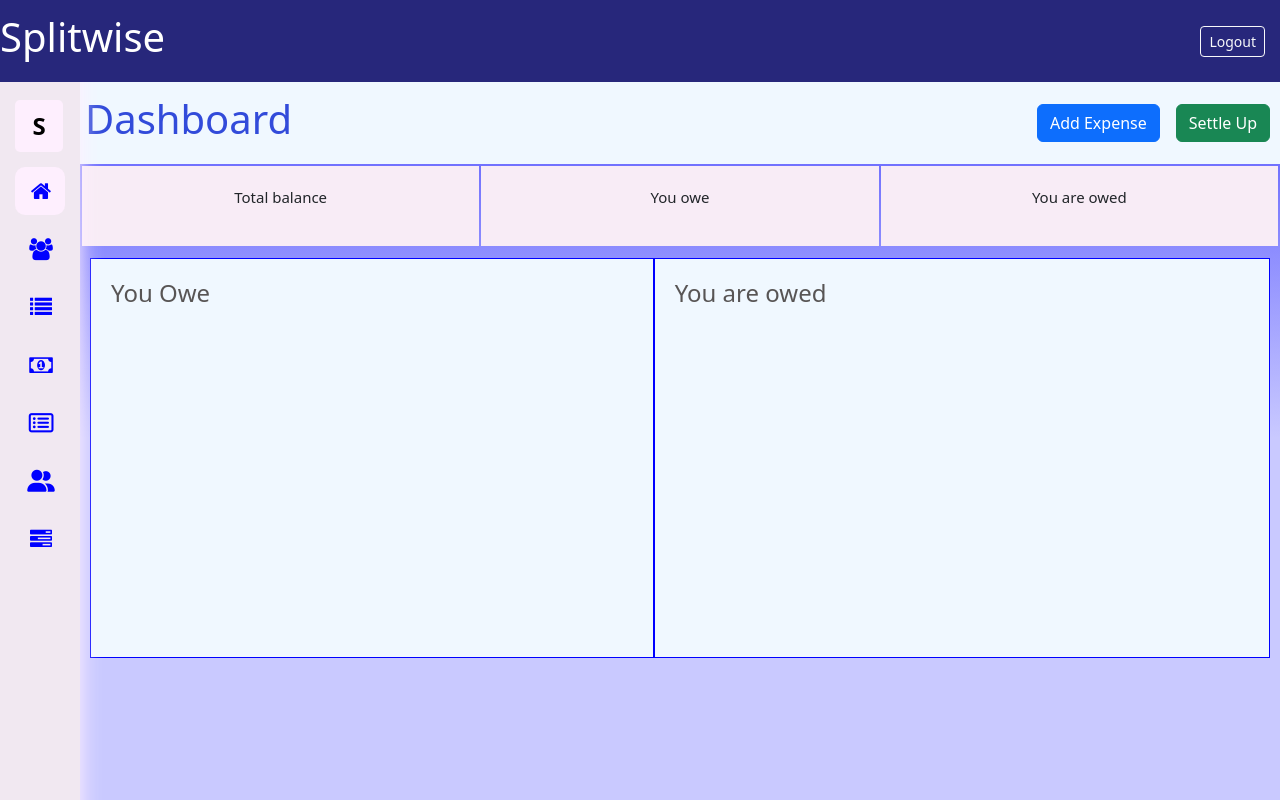
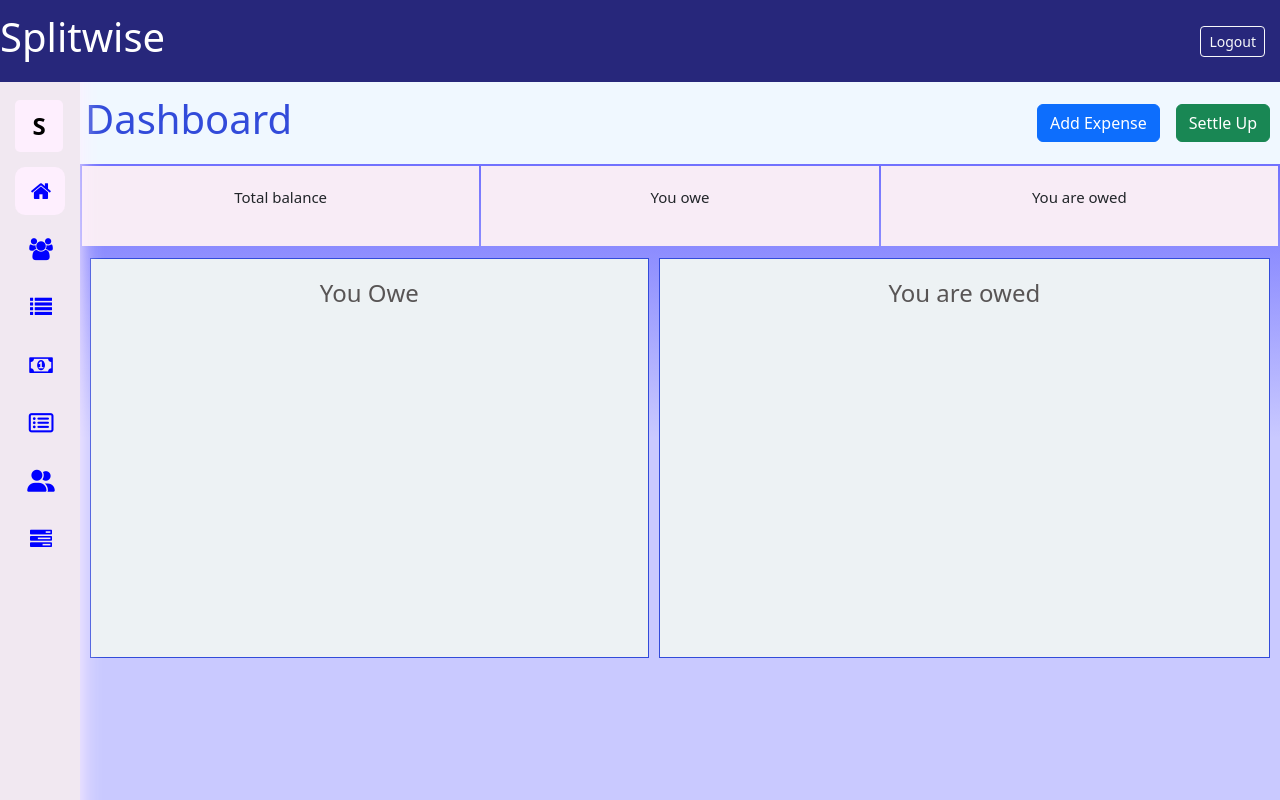
Before and after one commit to 1810Nikita/Splitwise_Angular_Project, an Angular app: page /dashboard in a window 1280 px wide. Built offline with nearby package versions, Linux system fonts and the light colour scheme.

Commit message:
Add variable color

```diff
--- a/src/app/dashboard/dashboard.component.scss
+++ b/src/app/dashboard/dashboard.component.scss
@@ -21,12 +21,14 @@
         display: grid;
         grid-template-columns: auto auto;
         padding: 10px;
+        gap: 10px;
+        text-align: center;
     }
 
     .grid-item {
-        border: 1px solid #0000ff;
+        border: 1px solid $primary-color;
         padding: 20px;
-        background-color: #f0f8ff;
+        background-color: $secondary-color;
         height: 400px;
     }
 
--- a/src/app/styles/layout/variable.scss
+++ b/src/app/styles/layout/variable.scss
@@ -1,5 +1,5 @@
 $primary-color: #324bda;
-$secondary-color: #84CEEB;
+$secondary-color: #edf2f4;
 $h3-color: #4a4949;
 $tertiary-color: #fff;
 $h4-color:  #585555;
```
